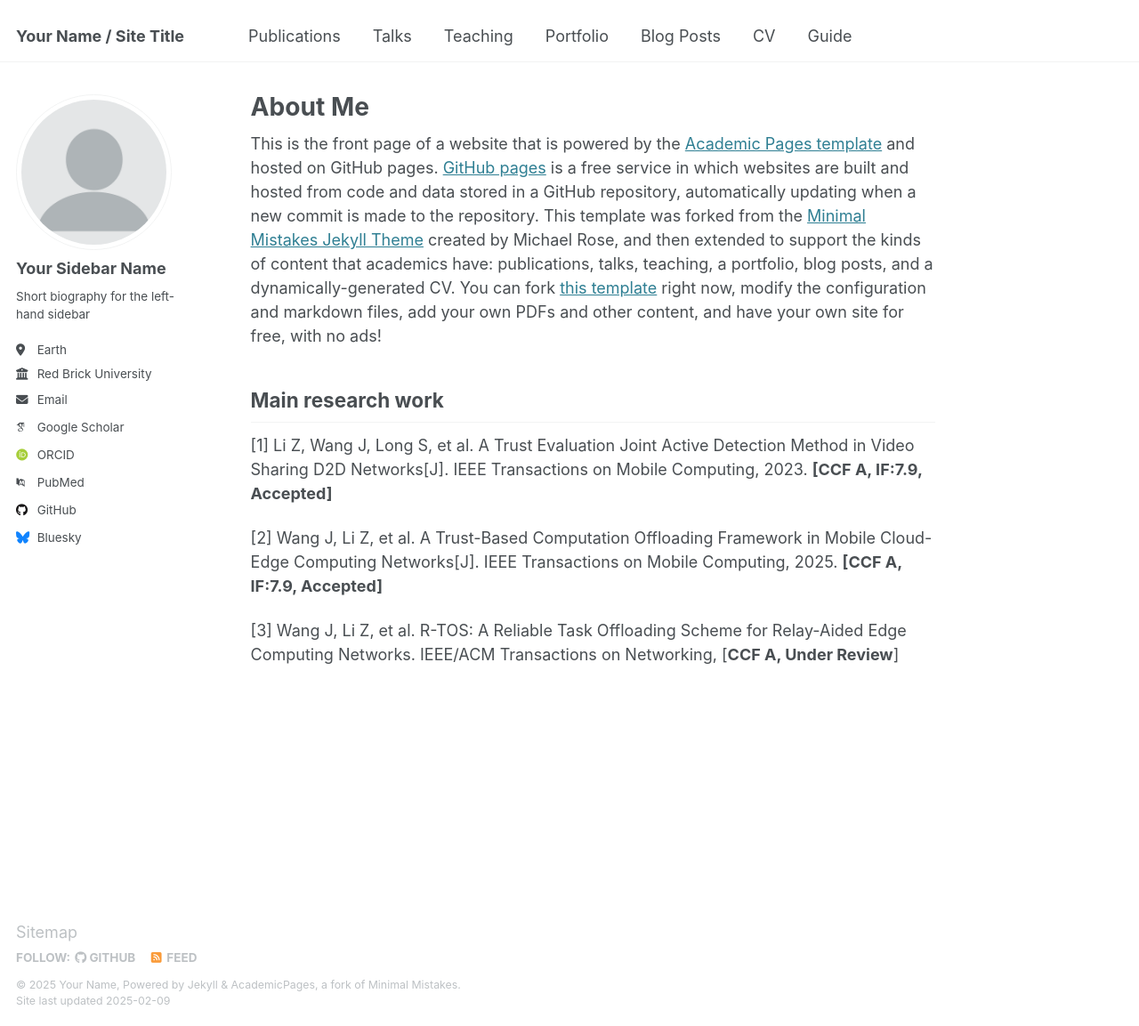
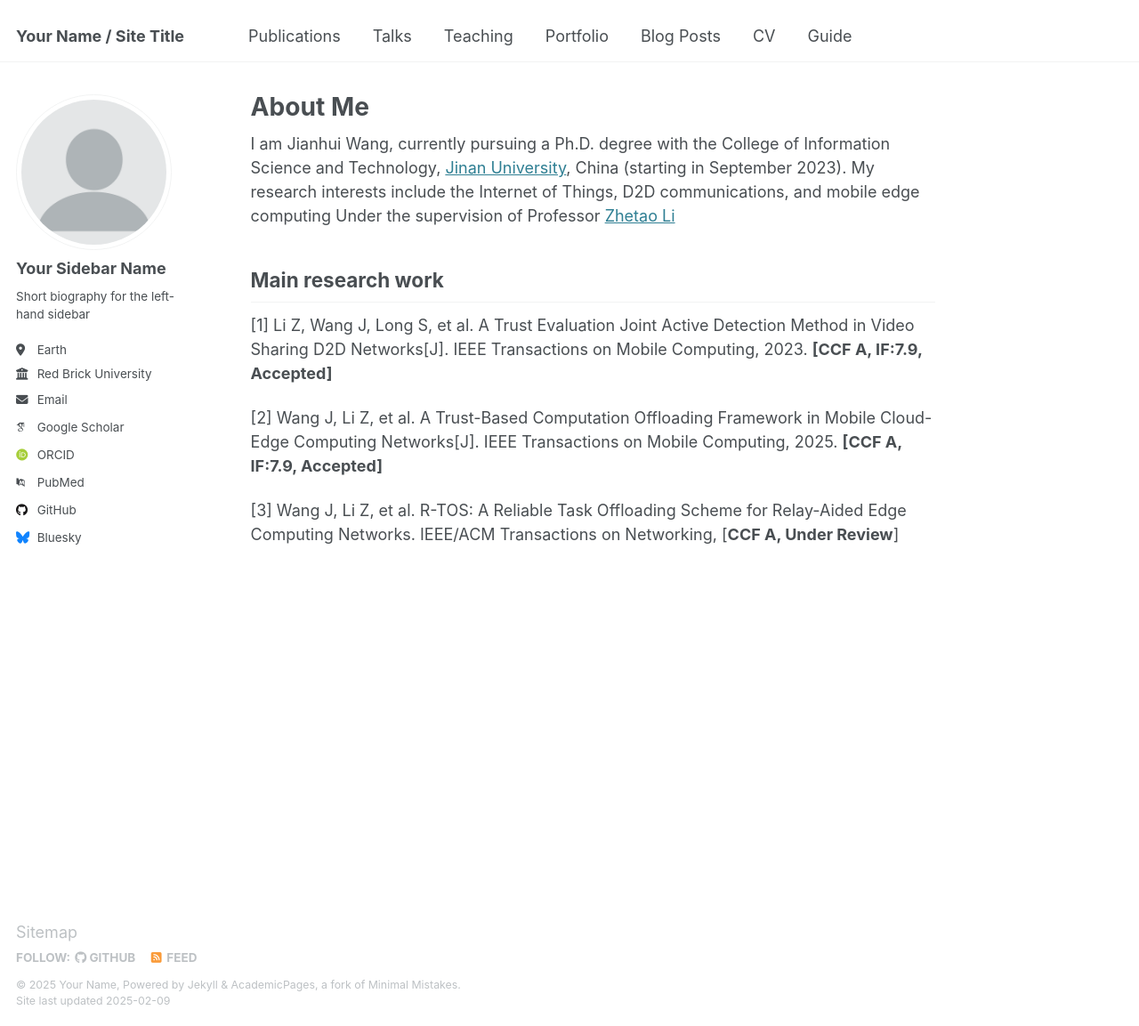
Before and after one commit to TranferWang/TranferWang.github.io, a Jekyll site: the page built from _pages/about.md, in a window 1280 px wide and 1153 px high. Shown: the whole window at 89% size. Built offline with Jekyll 4.4.1, drawn with Linux system fonts in a browser that asks for light colours; some web fonts are replaced.

Commit message:
Update about.md

```diff
--- a/_pages/about.md
+++ b/_pages/about.md
@@ -7,7 +7,7 @@ redirect_from:
   - /about.html
 ---
 
-This is the front page of a website that is powered by the [Academic Pages template](https://github.com/academicpages/academicpages.github.io) and hosted on GitHub pages. [GitHub pages](https://pages.github.com) is a free service in which websites are built and hosted from code and data stored in a GitHub repository, automatically updating when a new commit is made to the repository. This template was forked from the [Minimal Mistakes Jekyll Theme](https://mmistakes.github.io/minimal-mistakes/) created by Michael Rose, and then extended to support the kinds of content that academics have: publications, talks, teaching, a portfolio, blog posts, and a dynamically-generated CV. You can fork [this template](https://github.com/academicpages/academicpages.github.io) right now, modify the configuration and markdown files, add your own PDFs and other content, and have your own site for free, with no ads!
+I am Jianhui Wang, currently pursuing a Ph.D. degree with the College of Information Science and Technology, [Jinan University](https://english.jnu.edu.cn/), China (starting in September 2023). My research interests include the Internet of Things, D2D communications, and mobile edge computing Under the supervision of Professor [Zhetao Li](https://faculty.jnu.edu.cn/xxkxjsxy/lzt3/list.htm)
 
 Main research work
 ------
```
